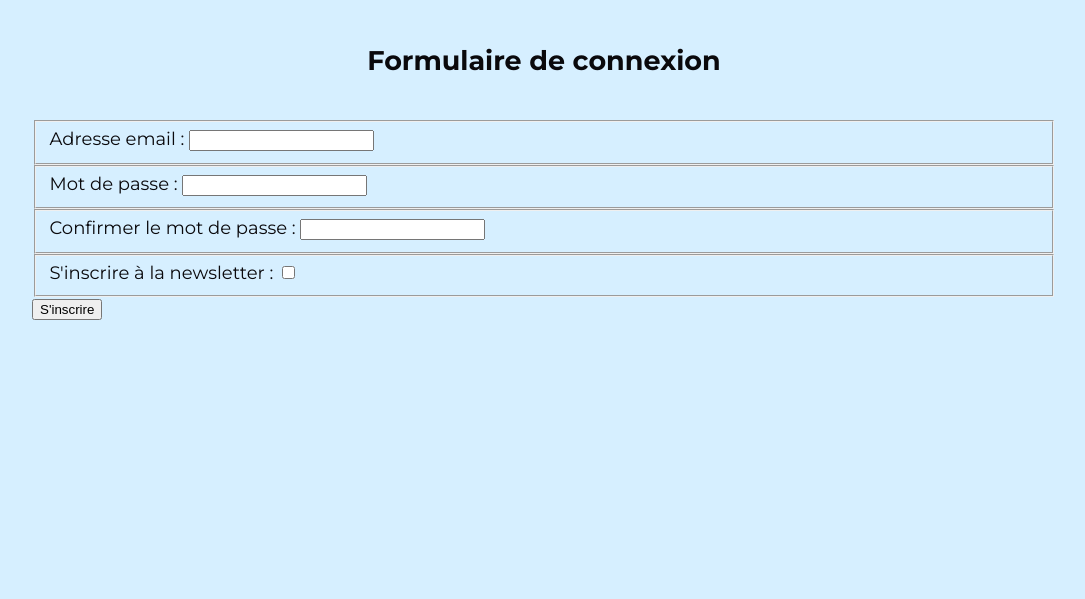
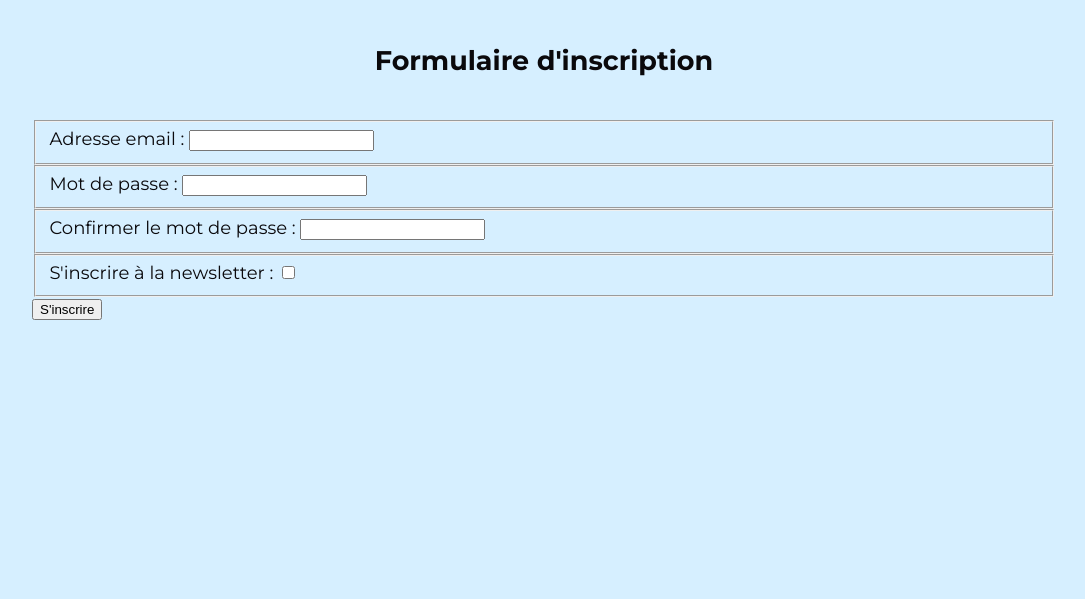
Before and after one commit to thomasR35/BRE03-PHP, a PHP site: page / in a window 1280 px wide. Shown: the part 120-719 px from the top of the page, without its empty margins (96-1181 px from the left). Run offline with PHP 8.4, Linux system fonts and the light colour scheme.

Commit message:
Update index.php

```diff
--- a/J-2/exercice-formulaire/index.php
+++ b/J-2/exercice-formulaire/index.php
@@ -1,6 +1,6 @@
 <?php
 
-$pageTitle = "Formulaire de connexion";
+$pageTitle = "Formulaire d'inscription";
 
 require "templates/layout.phtml";
 
```
